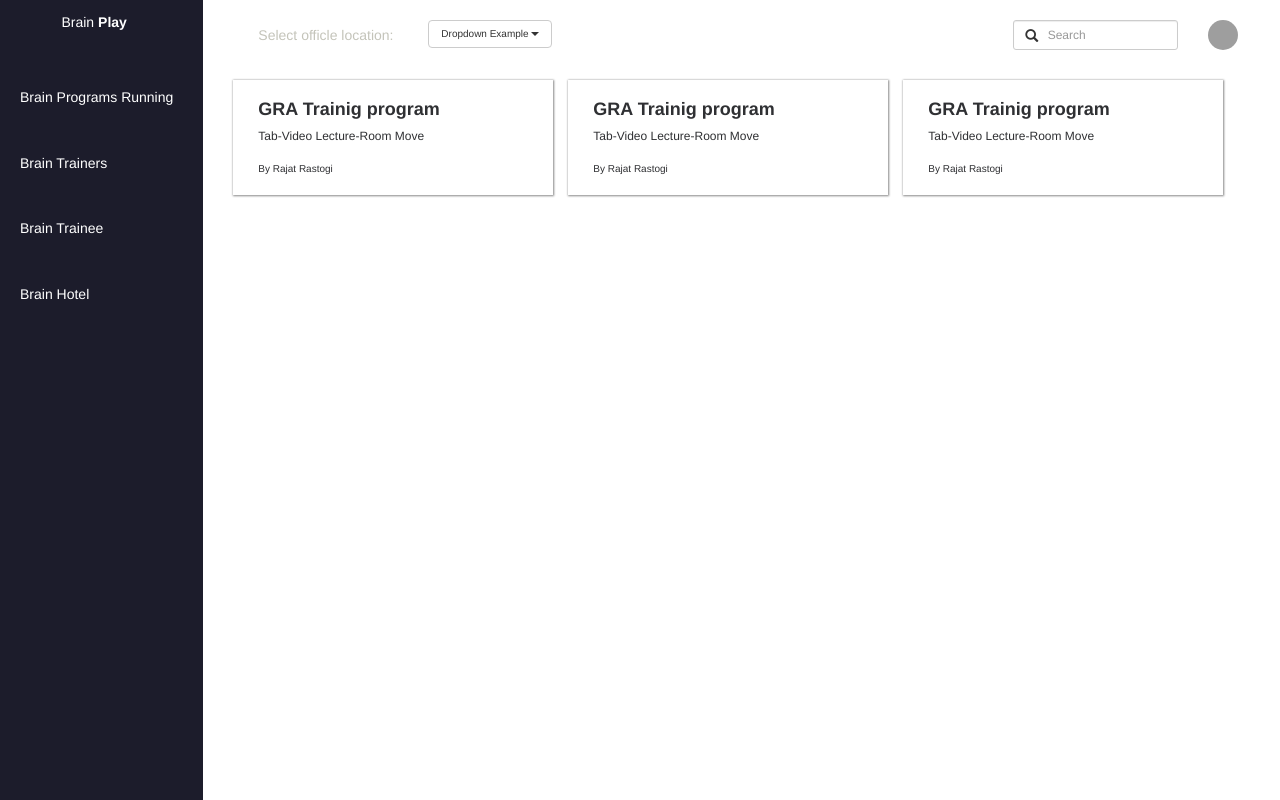
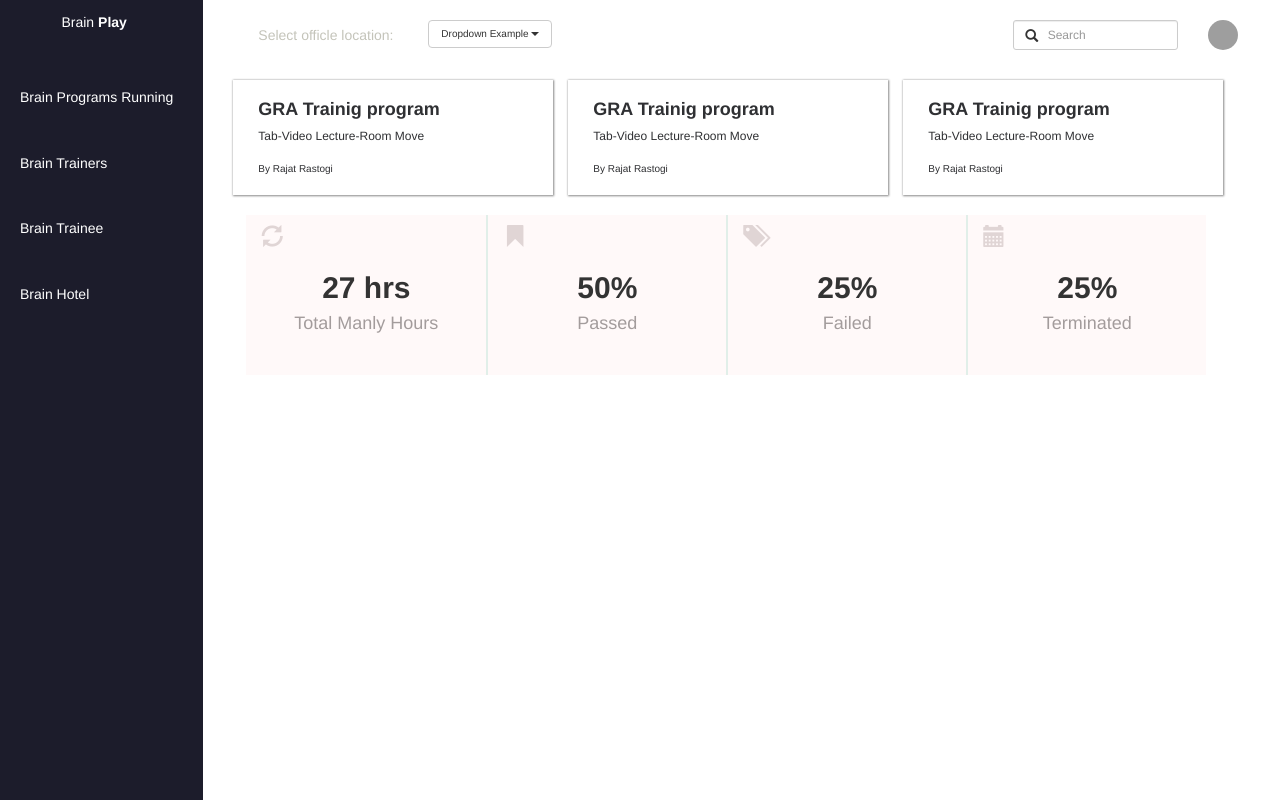
Before and after one commit to Bisso1998/Brain-Play, a plain HTML site: page index.html in a window 1280 px wide. Shown: the top 800 px of the page. Drawn offline with nearby package versions, Linux system fonts and the light colour scheme; grey boxes are pictures that could not be loaded.

Commit message:
added row component

```diff
--- a/index.html
+++ b/index.html
@@ -74,8 +74,38 @@
 						<h6 class="text text-default" style="padding-top: 10px; font-size: 10px;" >By Rajat Rastogi</h6>
 					</div>
 				</div>
+				<div class="row" style="margin-top: 20px">
+
+				<div class="col-xs-3 analytics-left">
+					<span class="glyphicon glyphicon-refresh"></span>
+					<br>
+					<h2 class="text text-center"><b>27 hrs</b></h2>
+					<h4 class="text text-center" style="color: #a39c9c">Total Manly Hours</h4>
+
+				</div>
+				<div class="col-xs-3 analytics">
+					<span class="glyphicon glyphicon-bookmark"></span>
+					<br>
+					<h2 class="text text-center"><b>50% </b></h2>
+					<h4 class="text text-center" style="color: #a39c9c">Passed</h4>
+				</div>
+				<div class="col-xs-3 analytics">
+					<span class="glyphicon glyphicon-tags"></span>
+					<br>
+					<h2 class="text text-center"><b>25% </b></h2>
+					<h4 class="text text-center" style="color: #a39c9c">Failed</h4>
+				</div>
+				<div class="col-xs-3 analytics-right">
+					<span class="glyphicon glyphicon-calendar"></span>
+					<br>
+					<h2 class="text text-center"><b>25%</b></h2>
+					<h4 class="text text-center" style="color: #a39c9c">Terminated</h4>
+				</div>
 			</div>
+			</div>
+
 		</div>
 	</div>
+
 </body>
 </html>
--- a/style.css
+++ b/style.css
@@ -36,12 +36,9 @@ body {
 	font-size: 14px;
 	padding-left: 40px;
 }
-
-
 .form-control {
     padding-left: 30px;
 }
-
 .form-control + .glyphicon {
     position: absolute;
     left: 0;
@@ -73,3 +70,27 @@ img {
 	color: white;
 	cursor: pointer;
 }
+.analytics {
+	background-color: #fff9f9;
+	height: 160px;
+	width: 240px;
+	border-left: 2px solid #e1efe9;
+}
+.analytics-left {
+	background-color: #fff9f9;
+	height: 160px;
+	width: 240px;
+	margin-left: 28px;
+}
+.analytics-right {
+	background-color: #fff9f9;
+	height: 160px;
+	width: 240px;
+	margin-right: 29px;
+	border-left: 2px solid #e1efe9;
+}
+.glyphicon-refresh, .glyphicon-bookmark, .glyphicon-tags, .glyphicon-calendar{
+	padding-top: 9px;
+	font-size: 22px;
+	color: #e0d5d5;
+}
```
